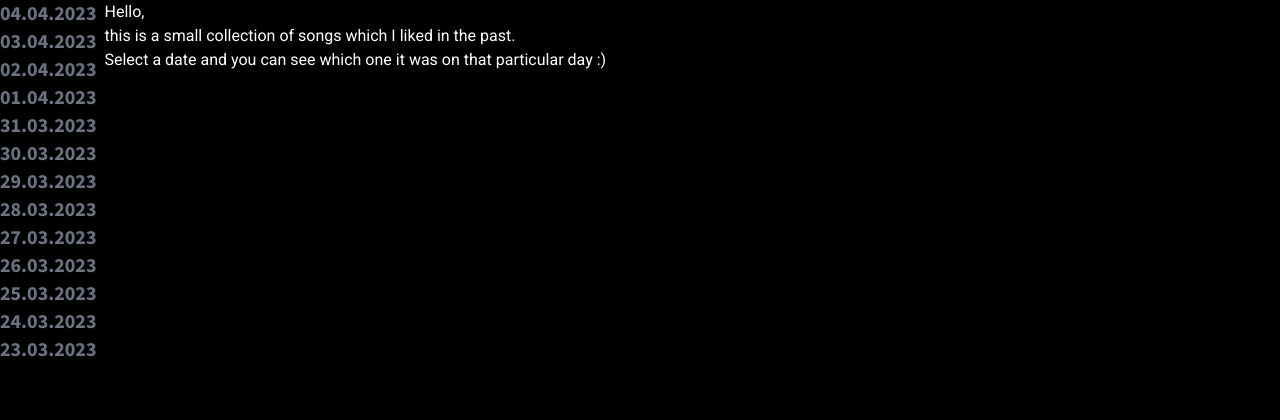
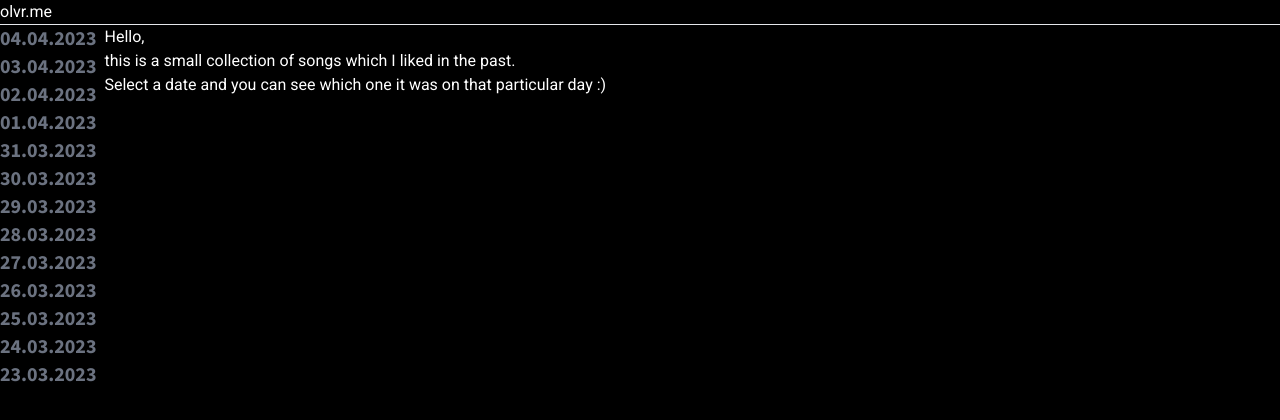
Before and after one commit to olvr-me/songoftheday, a Next.js app: page / in a window 1280 px wide. Shown: the top 420 px of the page. Built offline with nearby package versions, Linux system fonts and the light colour scheme.

Commit message:
Added header

```diff
--- a/app/layout.tsx
+++ b/app/layout.tsx
@@ -1,6 +1,7 @@
 import DateSelectionBar from '@/components/DateSelectorBar'
 import './globals.css'
 import { roboto } from '@/lib/fonts'
+import Link from 'next/link'
 
 export const metadata = {
   title: 'songoftheday',
@@ -14,9 +15,13 @@ export default function RootLayout({
 }) {
   return (
     <html lang="en" className={roboto.className}>
-      <body className='flex flex-row'>
-        <DateSelectionBar />
-        {children}
+      <body>
+        <Link href='http://olvr.me'>olvr.me</Link>
+        <hr />
+        <div className='flex flex-row'>
+          <DateSelectionBar />
+          {children}
+        </div>
       </body>
     </html>
   )
```
